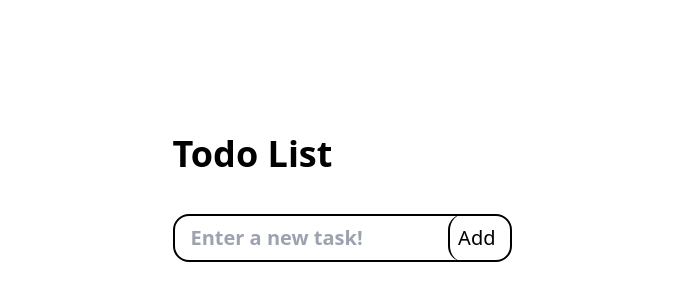
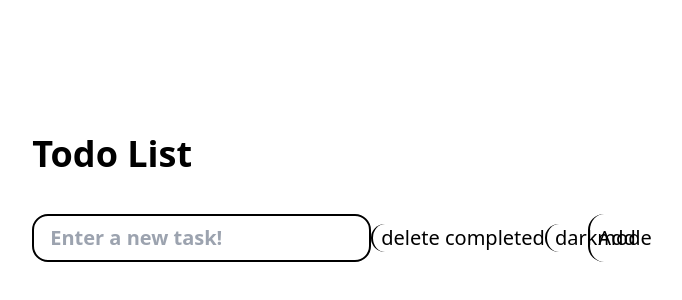
Before and after one commit to UTKUC3NGIZ/pinsoft-todo-app, a React (Create React App) app: page / in a window 1280 px wide. Shown: the part 186-486 px from the top of the page, without its empty margins (298-980 px from the left). Built offline with nearby package versions, Linux system fonts and the light colour scheme.

Commit message:
delete todos completed

```diff
--- a/src/App.js
+++ b/src/App.js
@@ -11,6 +11,23 @@ function App() {
   const [tasks, setTasks] = useState([]);
   const [modal, setModal] = useState(false);
   const [edit, setEdit] = useState([]);
+
+
+    const [isDarkMode, setDarkMode] = useState(false);
+
+    const toggleDarkMode = () => {
+      setDarkMode(!isDarkMode);
+
+      return (
+        <div className={isDarkMode ? 'dark-mode' : ''}>
+          <h1>Uygulama Başlığı</h1>
+          <button onClick={toggleDarkMode}>Karanlık Modu Aç/Kapat</button>
+          {/* Diğer bileşenler ve içerikler */}
+        </div>
+      );
+    }
+
+
 
   /* add task function*/
   function addTask() {
@@ -57,6 +74,11 @@ function App() {
     setTasks(changeTodo);
     setModal(false)
   }
+  function deleteTodos () {
+    setTasks(tasks.filter((todo) => !todo.completed));
+
+  }
+
 
   return (
     <div className="responsive flex justify-center items-center">
@@ -86,6 +108,19 @@ function App() {
             >
               Add
             </button>
+
+            <button
+            onClick={deleteTodos}
+            className=" text-xl right-4 pl-2 border-l-2 border-black h-full rounded-2xl">
+            delete completed
+            </button>
+
+            <button
+            onClick={() => addTask()}
+            className=" text-xl right-4 pl-2 border-l-2 border-black h-full rounded-2xl">
+            darkmode
+            </button>
+
           </div>
 
           {/* lists of the entered tasks */}
```
